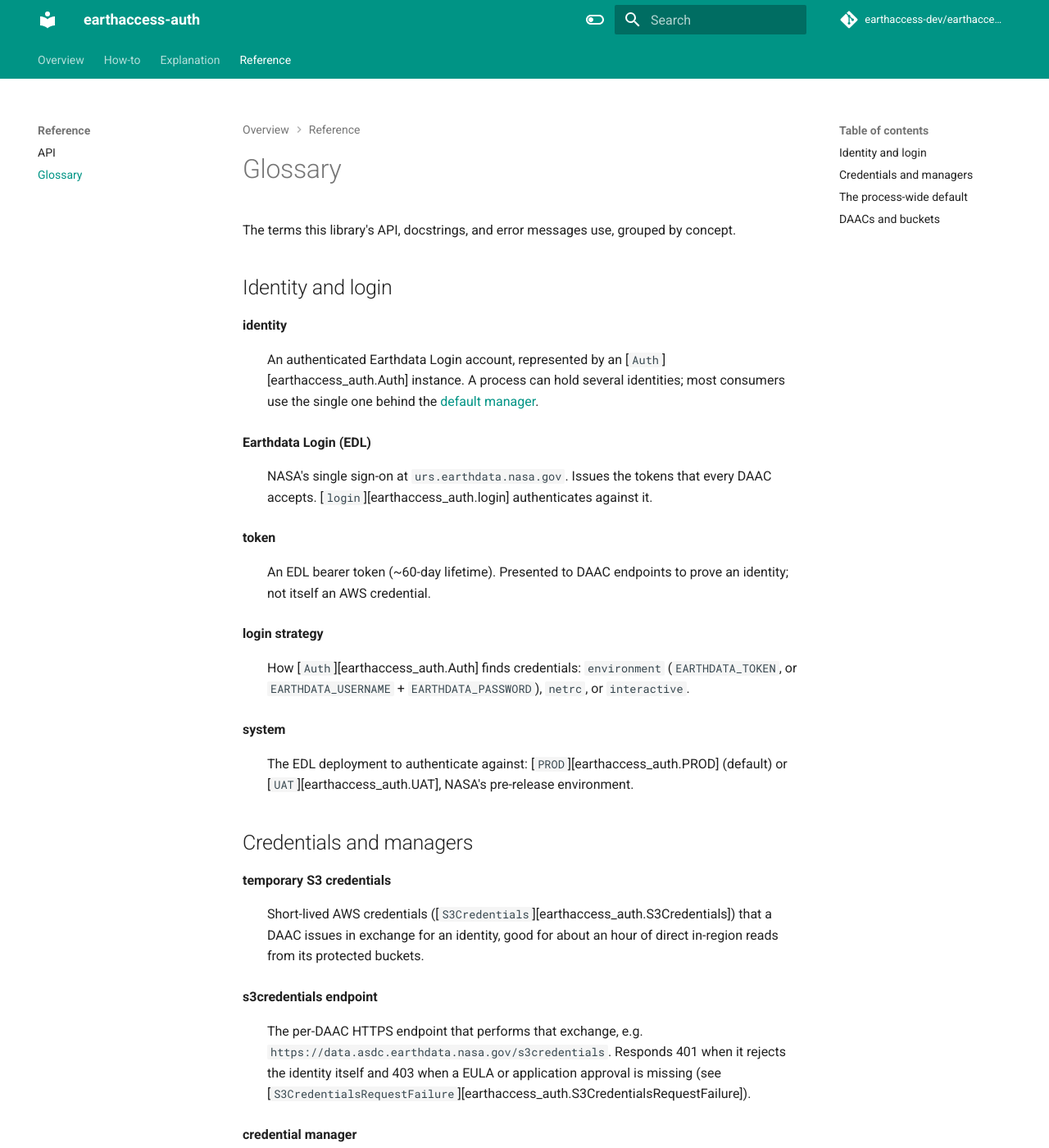
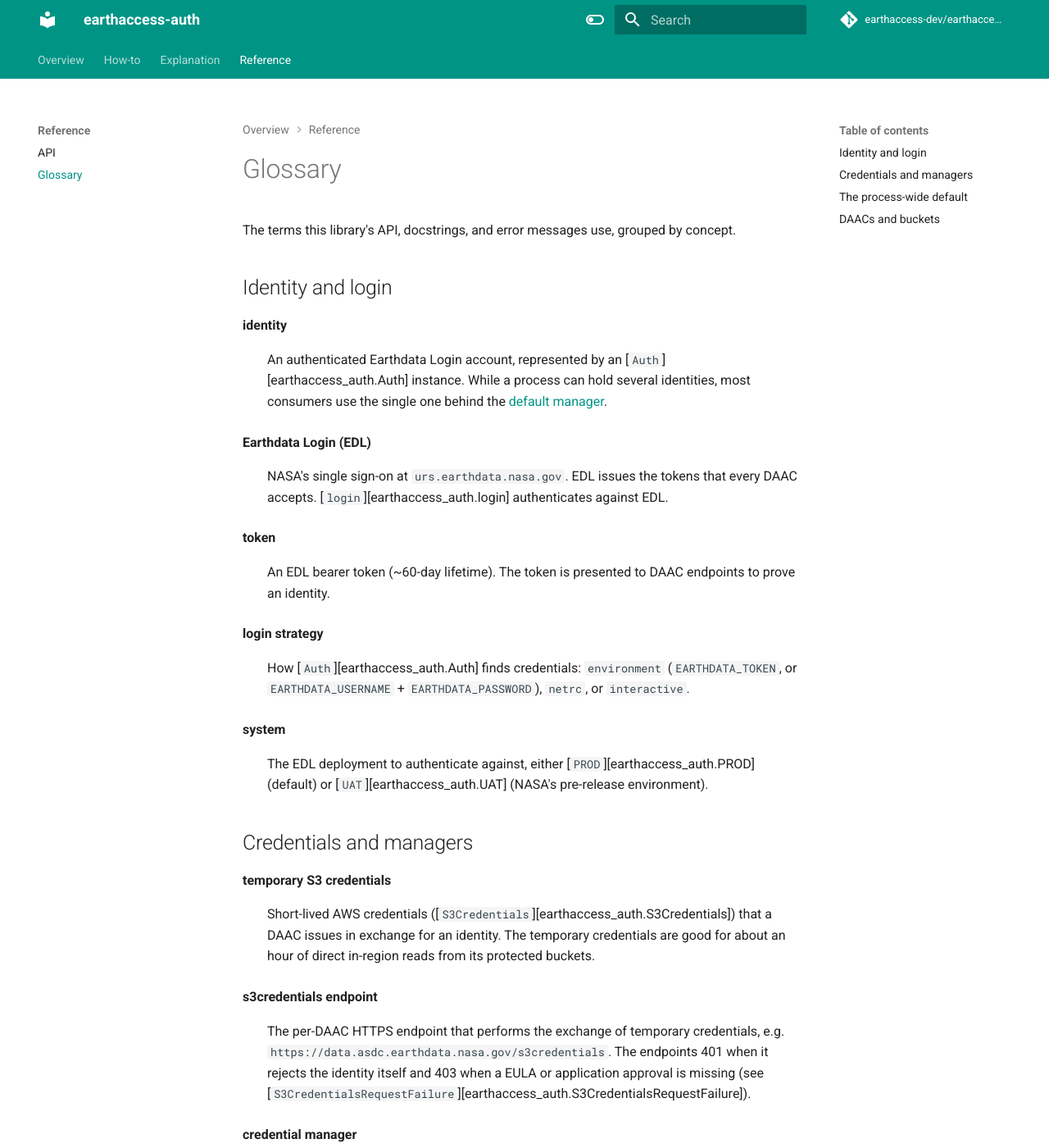
Before and after one commit to earthaccess-dev/earthaccess-auth, an MkDocs documentation site: the page built from docs/reference/glossary.md, in a window 1280 px wide and 1400 px high. Shown: the whole window at 82% size. Built offline with MkDocs 1.6.1 and Material for MkDocs 9.7.7, drawn with Linux system fonts in a browser that asks for light colours; comment, search, counter and statistics services are not loaded; some of the changed text lies outside the part shown.

Commit message:
docs: minor formatting fixes

```diff
--- a/docs/reference/glossary.md
+++ b/docs/reference/glossary.md
@@ -7,18 +7,18 @@
 
 **identity**
 : An authenticated Earthdata Login account, represented by an
-  [`Auth`][earthaccess_auth.Auth] instance. A process can hold several
-  identities; most consumers use the single one behind the
+  [`Auth`][earthaccess_auth.Auth] instance. While a process can hold several
+  identities, most consumers use the single one behind the
   [default manager](#the-process-wide-default).
 
 **Earthdata Login (EDL)**
-: NASA's single sign-on at `urs.earthdata.nasa.gov`. Issues the tokens that
+: NASA's single sign-on at `urs.earthdata.nasa.gov`. EDL issues the tokens that
   every DAAC accepts. [`login`][earthaccess_auth.login] authenticates
-  against it.
+  against EDL.
 
 **token**
-: An EDL bearer token (~60-day lifetime). Presented to DAAC endpoints to
-  prove an identity; not itself an AWS credential.
+: An EDL bearer token (~60-day lifetime). The token is presented to DAAC endpoints
+  to prove an identity.
 
 **login strategy**
 : How [`Auth`][earthaccess_auth.Auth] finds credentials: `environment`
@@ -26,42 +26,39 @@
   `netrc`, or `interactive`.
 
 **system**
-: The EDL deployment to authenticate against:
+: The EDL deployment to authenticate against, either
   [`PROD`][earthaccess_auth.PROD] (default) or
-  [`UAT`][earthaccess_auth.UAT], NASA's pre-release environment.
+  [`UAT`][earthaccess_auth.UAT] (NASA's pre-release environment).
 
 ## Credentials and managers
 
 **temporary S3 credentials**
 : Short-lived AWS credentials
   ([`S3Credentials`][earthaccess_auth.S3Credentials]) that a DAAC issues in
-  exchange for an identity, good for about an hour of direct in-region
-  reads from its protected buckets.
+  exchange for an identity. The temporary credentials are good for about
+  an hour of direct in-region reads from its protected buckets.
 
 **s3credentials endpoint**
-: The per-DAAC HTTPS endpoint that performs that exchange, e.g.
-  `https://data.asdc.earthdata.nasa.gov/s3credentials`. Responds 401 when it
+: The per-DAAC HTTPS endpoint that performs the exchange of temporary credentials, e.g.
+  `https://data.asdc.earthdata.nasa.gov/s3credentials`. The endpoints 401 when it
   rejects the identity itself and 403 when a EULA or application approval is
   missing (see
   [`S3CredentialsRequestFailure`][earthaccess_auth.S3CredentialsRequestFailure]).
 
 **credential manager**
-: An [`S3CredentialManager`][earthaccess_auth.S3CredentialManager]: wraps
+: An [`S3CredentialManager`][earthaccess_auth.S3CredentialManager] wraps
   one identity and caches temporary credentials per endpoint, re-fetching
   shortly before they expire. Fetches for one endpoint never block cached
   reads for another.
 
 **warm / cold**
 : A manager's per-endpoint cache is *warm* for an endpoint when it holds
-  still-valid credentials (the next read is local), *cold* when the next
+  still-valid credentials (the next read is local) or *cold* when the next
   read must fetch over the network.
 
 **validate**
-: Fetch real credentials through a manager before trusting its identity.
-  EDL counts any non-empty token as authenticated without checking it, so
-  this is the only way to learn whether DAACs will actually accept one.
-  Also called a *probe*. A successful probe leaves the manager's cache warm
-  for that endpoint.
+: Check whether DAACs will accept credentials, also called a *probe*. A
+  successful probe leaves the manager's cache warm for that endpoint.
 
 ## The process-wide default
 
@@ -77,15 +74,14 @@
   [`set_default_auth`][earthaccess_auth.set_default_auth] takes an identity
   and builds a fresh manager for it.
   [`set_default_manager`][earthaccess_auth.credentials.set_default_manager]
-  takes a manager you already have, cache included, which matters after
-  validating: the credentials the probe fetched don't get fetched again.
+  takes a manager you already have, including the cache.
 
 ## DAACs and buckets
 
 **DAAC**
 : A NASA Distributed Active Archive Center, such as PO.DAAC, ASDC, or
-  NSIDC: the data centers that host Earthdata collections and operate the
-  s3credentials endpoints. Enumerated in
+  NSIDC. DAACs host Earthdata collections and operate the
+  s3credentials endpoints. DAACs are enumerated in
   [`DAACS`][earthaccess_auth.daac.DAACS].
 
 **provider**
@@ -96,7 +92,7 @@
 **bucket registry**
 : The CMR-derived mapping
   ([`BUCKET_REGISTRY`][earthaccess_auth.daac.BUCKET_REGISTRY]) from each
-  protected S3 bucket to its AWS region and s3credentials endpoint;
+  protected S3 bucket to its AWS region and s3credentials endpoint.
   [`resolve_bucket`][earthaccess_auth.daac.resolve_bucket] looks up bucket
   names and `s3://` URLs.
 
--- a/mkdocs.yml
+++ b/mkdocs.yml
@@ -41,6 +41,7 @@
             docstring_style: google
             docstring_options:
               ignore_init_summary: no
+              returns_multiple_items: false
             merge_init_into_class: yes
             show_submodules: no
             show_root_heading: false
--- a/src/earthaccess_auth/__init__.py
+++ b/src/earthaccess_auth/__init__.py
@@ -80,8 +80,8 @@
         system: The EDL endpoint to authenticate against. Defaults to `PROD`.
 
     Returns:
-        An authenticated `Auth` instance. Hold onto it yourself — there's no
-        module-level singleton, so pass it to whatever needs it.
+        An authenticated `Auth` instance to pass to any functions that
+        need authentication.
     """
     auth = Auth()
 
```
Also changed, not shown: docs/index.md (+9 -8 lines), 2 other files.
